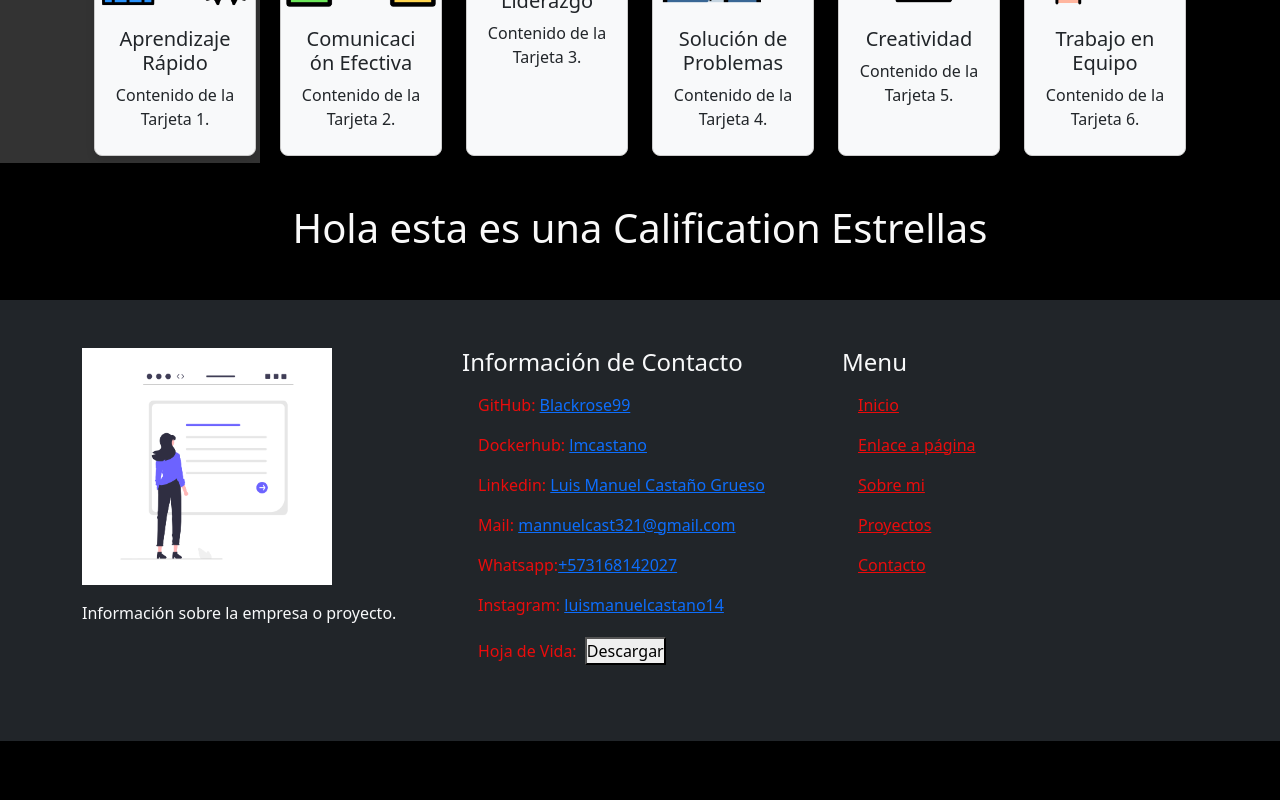
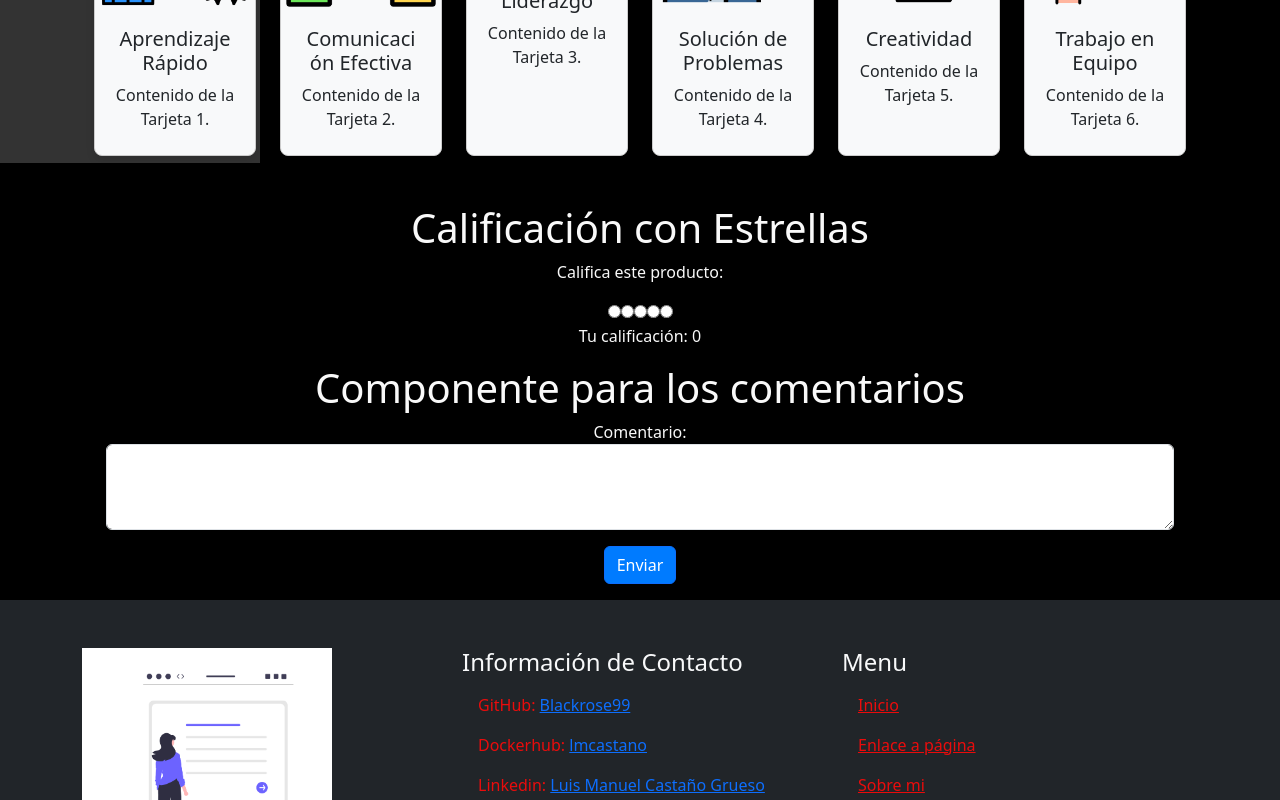
Before and after one commit to blackrose99/Portafolio, a React (Create React App) app: page / in a window 1280 px wide. Shown: the part 637-1437 px from the top of the page. Before the commit the page ends 1378 px from the top, so only its background shows below. Built offline with nearby package versions, Linux system fonts and the light colour scheme; a small style sheet from the web is missing.

Commit message:
Componente de calificacion y de estrellas

```diff
--- a/src/Components/Calification.js
+++ b/src/Components/Calification.js
@@ -1,13 +1,39 @@
 import React, { useState } from 'react';
 
 const Calification = () => {
+  const [rating, setRating] = useState(0); // Estado para almacenar la calificación del usuario
 
+  // Función para manejar el cambio de calificación
+  const handleRatingChange = (value) => {
+    setRating(value);
+  };
 
   return (
-    <div className='m-5'>
-        <h1>Hola esta es una Calification Estrellas</h1>
+    <div className='container mt-5'>
+      <h1>Calificación con Estrellas</h1>
+      <div className='row'>
+        <div className='col-lg-12'>
+          <p>Califica este producto:</p>
+          <div className='rating'>
+            {[...Array(5)].map((star, i) => {
+              const ratingValue = i + 1;
+              return (
+                <label key={i}>
+                  <input
+                    type='radio'
+                    name='rating'
+                    value={ratingValue}
+                    onClick={() => handleRatingChange(ratingValue)}
+                  />
+                  <span className='star'></span>
+                </label>
+              );
+            })}
+          </div>
+          <p>Tu calificación: {rating}</p>
+        </div>
+      </div>
     </div>
-
   );
 };
 
--- /dev/null
+++ b/src/Components/Coments.js
@@ -0,0 +1,43 @@
+import React, { useState } from 'react';
+
+const Coments = () => {
+  const [comment, setComment] = useState('');
+
+  const handleChange = (e) => {
+    setComment(e.target.value);
+  };
+
+  const handleSubmit = (e) => {
+    e.preventDefault();
+    // Aquí puedes manejar la lógica para enviar el comentario
+    console.log('Comentario enviado:', comment);
+    // Limpia el campo después de enviar
+    setComment('');
+  };
+
+  return (
+    <div className='container'>
+      <h1>Componente para los comentarios</h1>
+      <div className='row'>
+        <div className='col-lg-12'>
+          <form onSubmit={handleSubmit}>
+            <div className='form-group'>
+              <label htmlFor='comment'>Comentario:</label>
+              <textarea
+                className='form-control'
+                id='comment'
+                rows='3'
+                value={comment}
+                onChange={handleChange}
+                required
+              ></textarea>
+            </div>
+            <button type='submit' className='btn btn-primary m-3'>Enviar</button>
+          </form>
+        </div>
+      </div>
+    </div>
+  );
+};
+
+export default Coments;
--- a/src/Pages/Home.js
+++ b/src/Pages/Home.js
@@ -1,6 +1,7 @@
 import React, { useState } from "react";
 import "./Home.css";
 import Calification from "../Components/Calification";
+import Coments from "../Components/Coments";
 // Importa las imágenes de habilidades blandas individualmente
 import imgAprendizajeRapido from "./img/h-blandas/activo-intangible.png";
 import imgComunicacionEfectiva from "./img/h-blandas/comunicacion-efectiva.png";
@@ -109,6 +110,7 @@ const LandingPage = () => {
             </div>
           </div>
           <Calification/>
+          <Coments/>
         </div>
       </section>
     </div>
```
